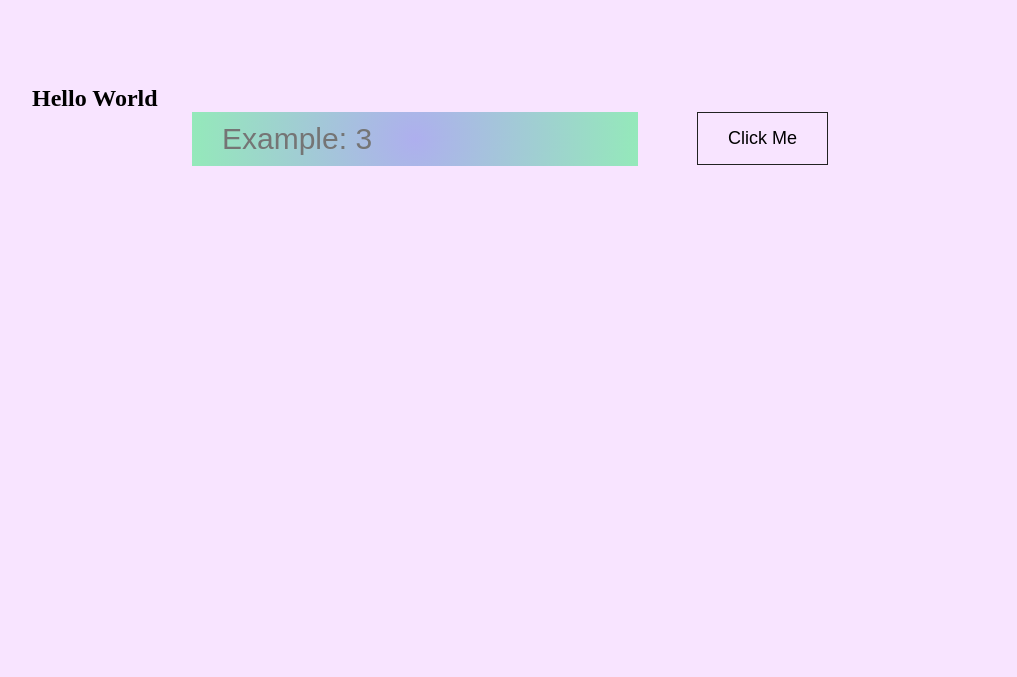
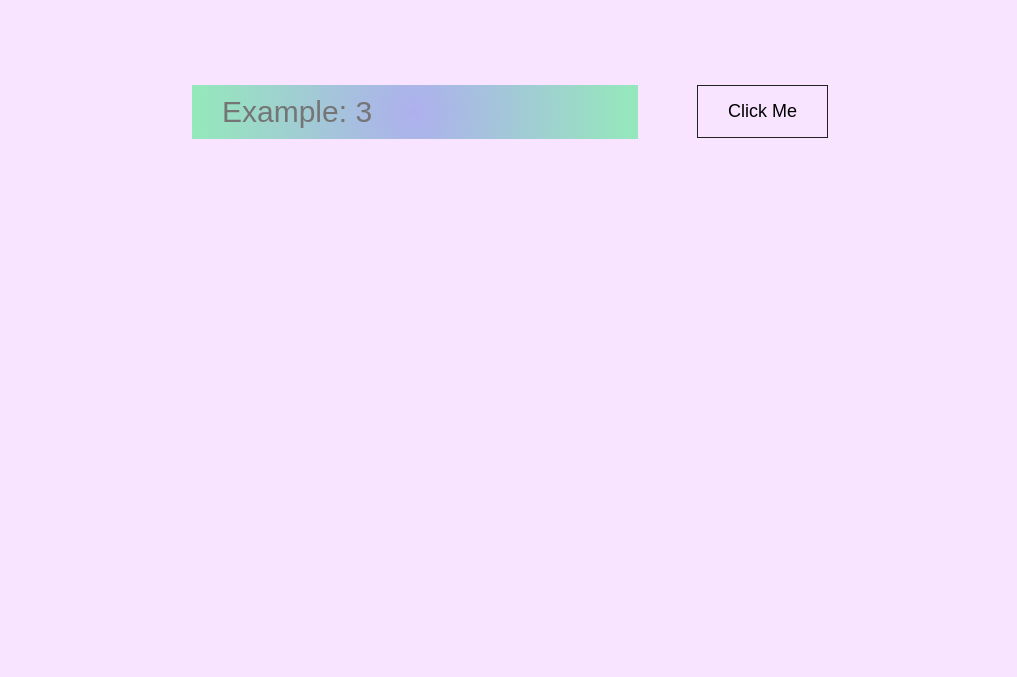
Before and after one commit to aboutamirhamza/Multiplication-Table, a plain HTML site: page index.html in a window 1280 px wide. Shown: the part 123-800 px from the top of the page, without its empty margins (23-1040 px from the left). Drawn offline with Linux system fonts and the light colour scheme; a web font is replaced by a local one.

Commit message:
Multiplication Table

```diff
--- a/index.html
+++ b/index.html
@@ -7,13 +7,11 @@
     <link rel="stylesheet" href="css/style.css">
 </head>
 <body>
-    <!-- New Line Added -->
     <div id="namta">
         <div class="container">
             <div class="main">
                 <div class="heading"><h1>Multiplication table for everyone</h1></div>
                 <h3 class="output"></h3>
-                <h2>Hello World</h2>
                 <div class="table__main">
                 <div class="input"><input type="text" class="inputData" placeholder="Example: 3"></div>
                 <div class="biut"><button type="button" class="btn">Click Me</button></div>
```
